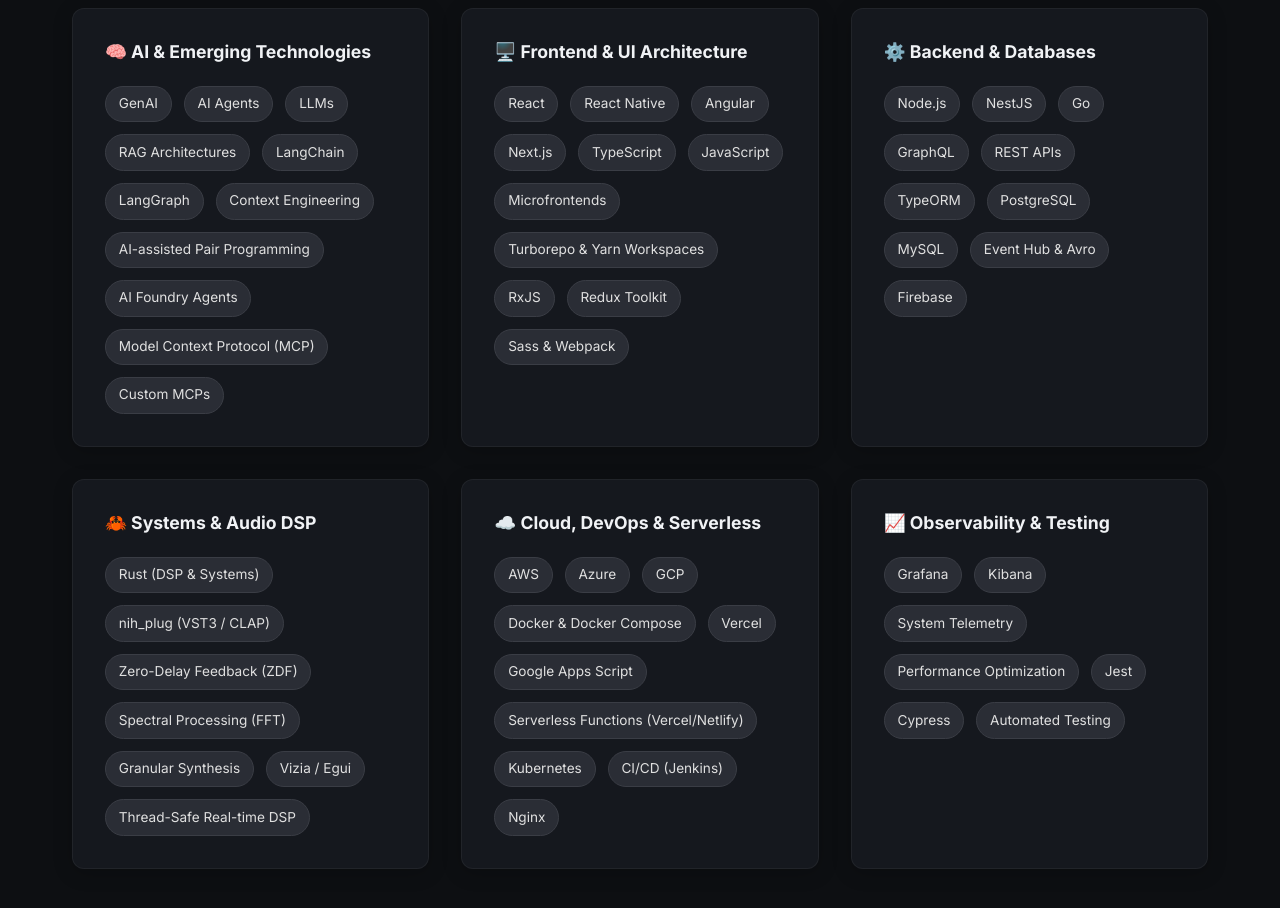
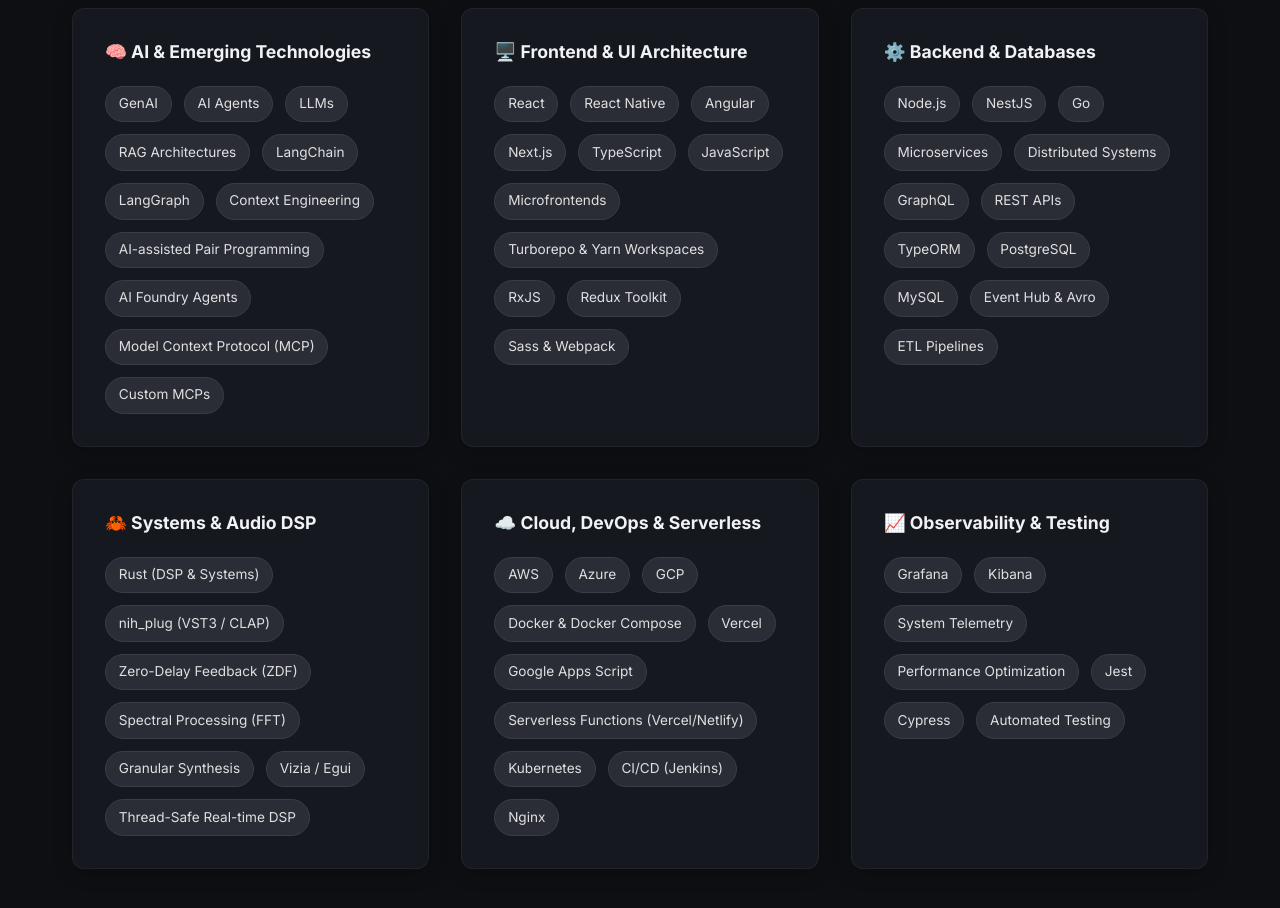
Before and after one commit to ArunNehra/portfolio, a React (Vite) app: page / in a window 1280 px wide. Shown: the part 3220-4128 px from the top of the page. Built offline with nearby package versions, Linux system fonts and the light colour scheme.

Commit message:
Update backend skills to include microservices and ETL

```diff
--- a/src/components/Skills.jsx
+++ b/src/components/Skills.jsx
@@ -12,7 +12,7 @@
     },
     {
       title: "⚙️ Backend & Databases",
-      skills: ["Node.js", "NestJS", "Go", "GraphQL", "REST APIs", "TypeORM", "PostgreSQL", "MySQL", "Event Hub & Avro", "Firebase"]
+      skills: ["Node.js", "NestJS", "Go", "Microservices", "Distributed Systems", "GraphQL", "REST APIs", "TypeORM", "PostgreSQL", "MySQL", "Event Hub & Avro", "ETL Pipelines"]
     },
     {
       title: "🦀 Systems & Audio DSP",
```
